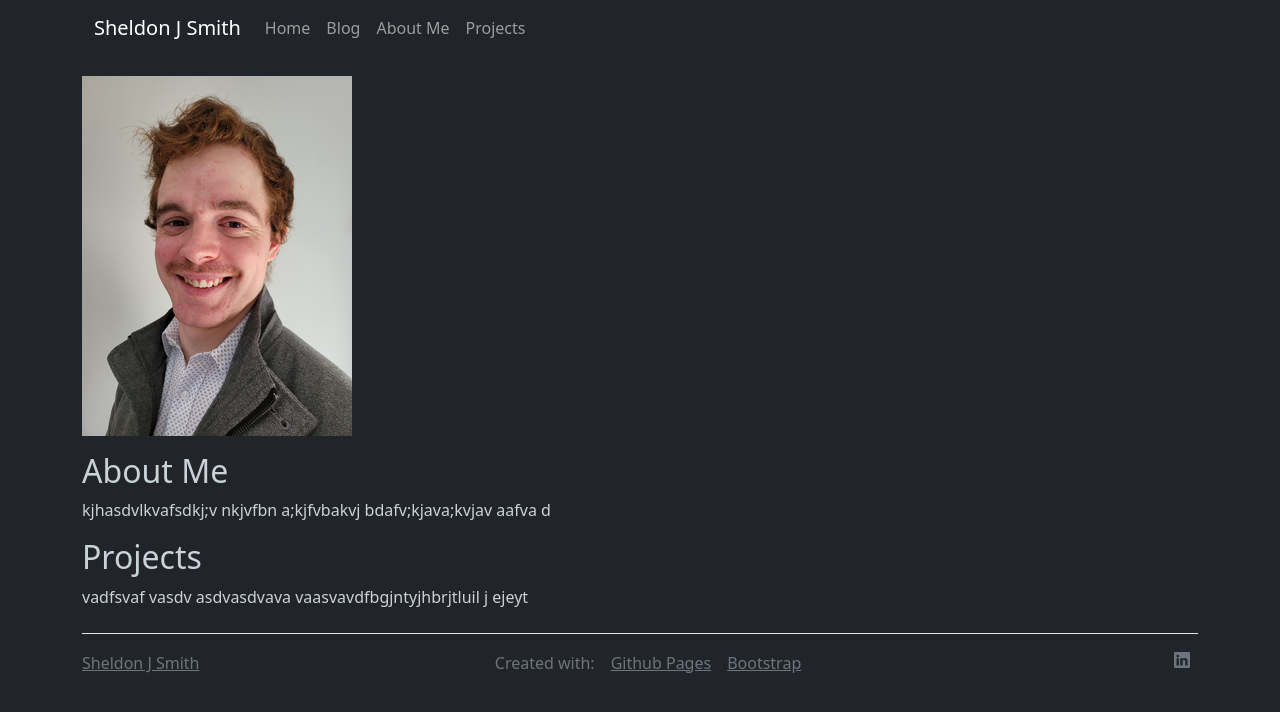
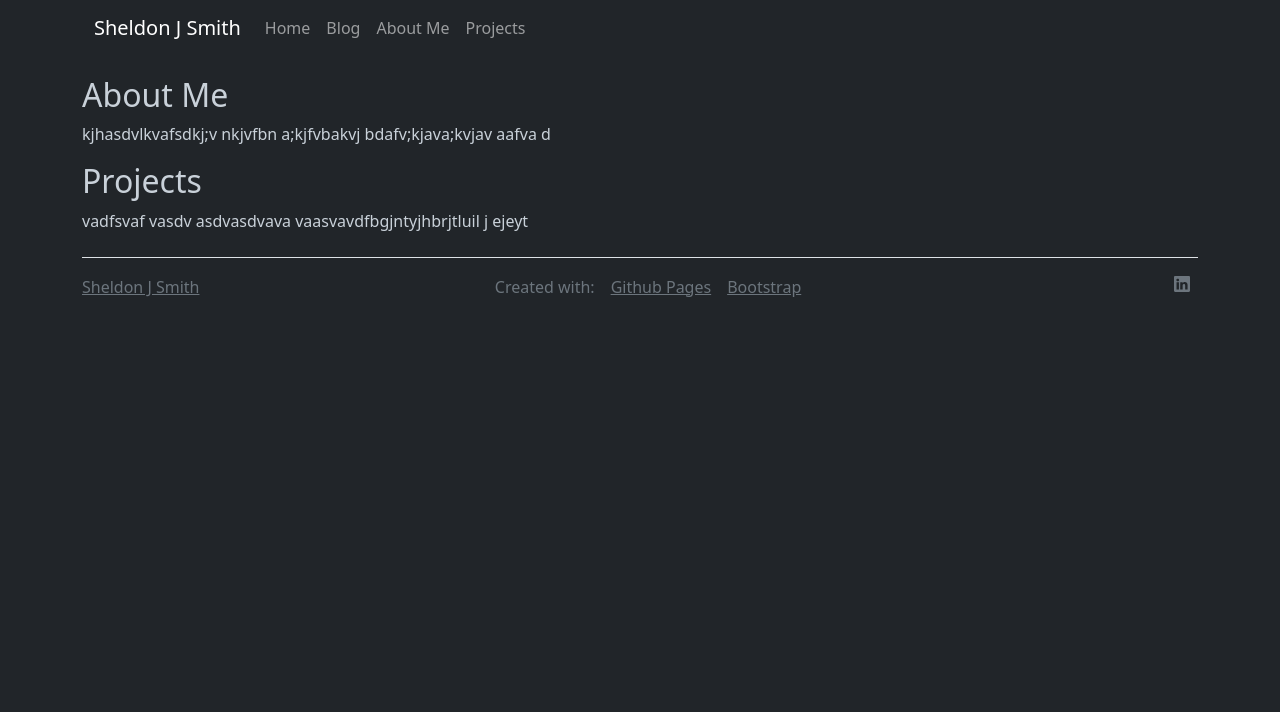
Before and after one commit to Screemm/screemm.github.io, a Jekyll site: the page built from index.md, in a window 1280 px wide. Shown: the top 712 px of the page. Built offline with Jekyll 4.4.1, drawn with Linux system fonts in a browser that asks for light colours; nearby versions of some CDN libraries.

Commit message:
Update index.md

```diff
--- a/index.md
+++ b/index.md
@@ -3,8 +3,6 @@ title: Home
 layout: default
 filename: /
 ---
-
-![avatar](assets/images/avatar.png)
 
 ## About Me
 
```
